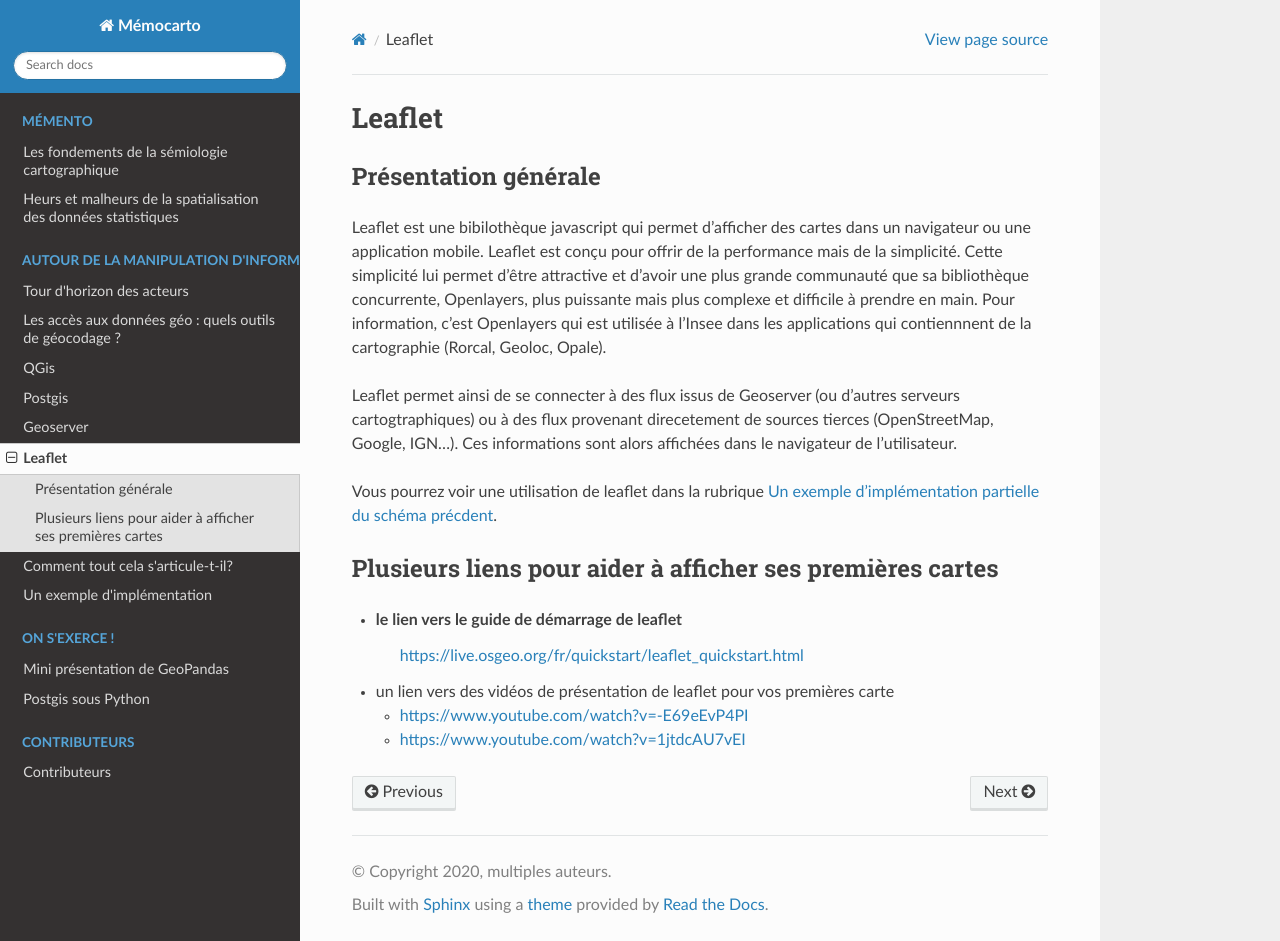
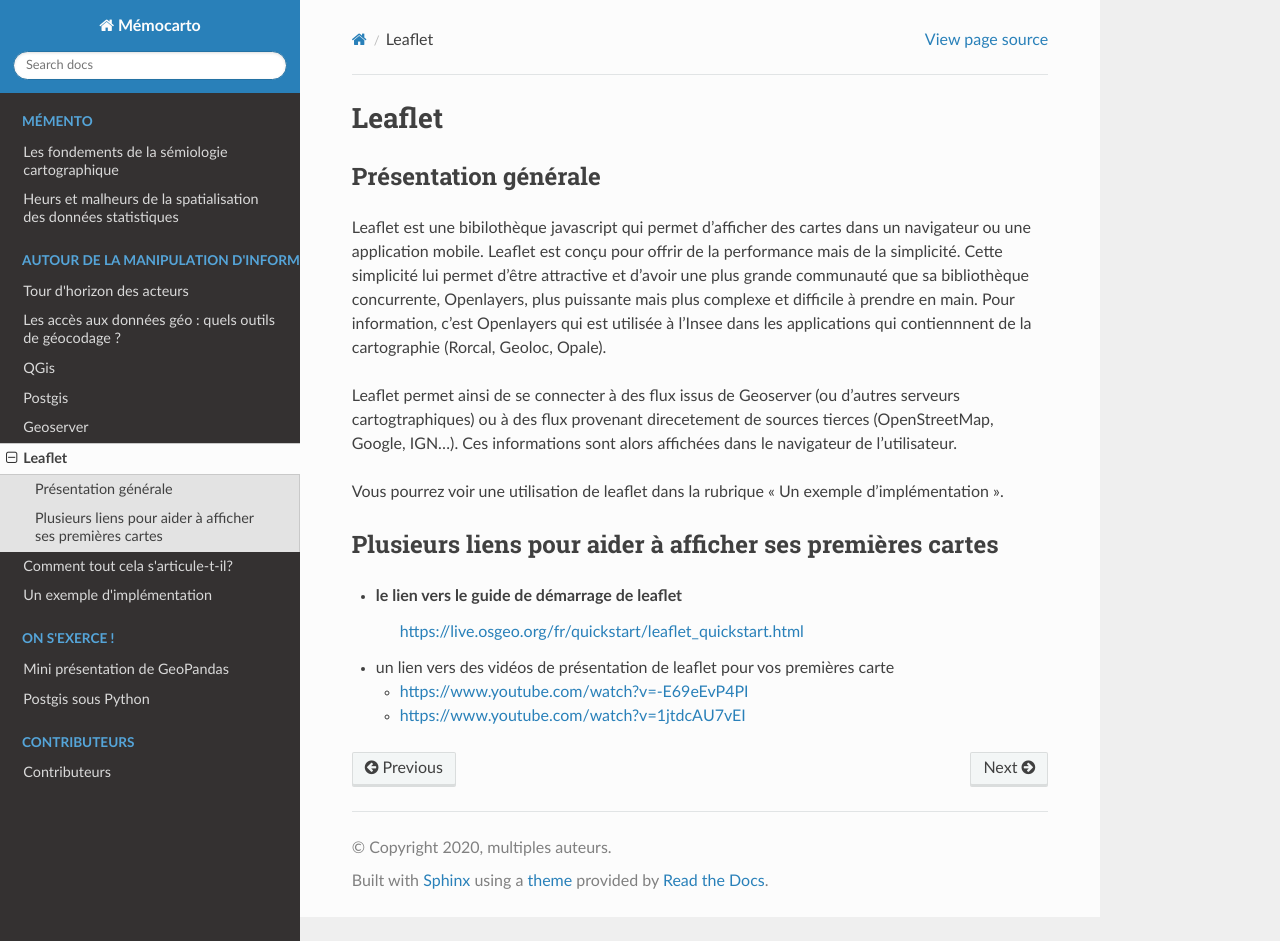
Before and after one commit to JulieDjidji/memocarto, a Sphinx documentation site: the page built from doc/source/leaflet.rst, in a window 1280 px wide and 941 px high. Built offline with Sphinx 7.4.7 and the Read the Docs theme 2.0.0, drawn with Linux system fonts in a browser that asks for light colours; pages that are not in the unit, such as notebooks, are missing from menus; part of the change alters nothing that is shown.

```diff
--- a/doc/source/leaflet.rst
+++ b/doc/source/leaflet.rst
@@ -7,7 +7,7 @@ Leaflet est une bibilothèque javascript qui permet d'afficher des cartes dans u
 
 Leaflet permet ainsi de se connecter à des flux issus de Geoserver (ou d'autres serveurs cartogtraphiques) ou à des flux provenant direcetement de sources tierces (OpenStreetMap, Google, IGN...). Ces informations sont alors affichées dans le navigateur de l'utilisateur.
 
-Vous pourrez voir une utilisation de leaflet dans la rubrique :doc:`implementation`.
+Vous pourrez voir une utilisation de leaflet dans la rubrique "Un exemple d'implémentation".
 
 Plusieurs liens pour aider à afficher ses premières cartes
 ------
```
